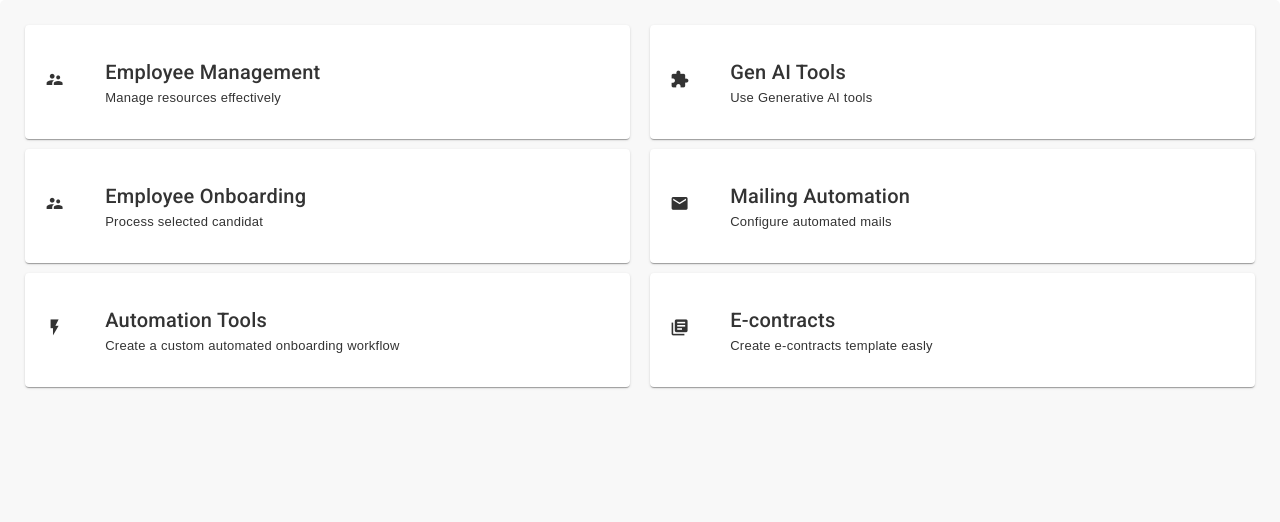
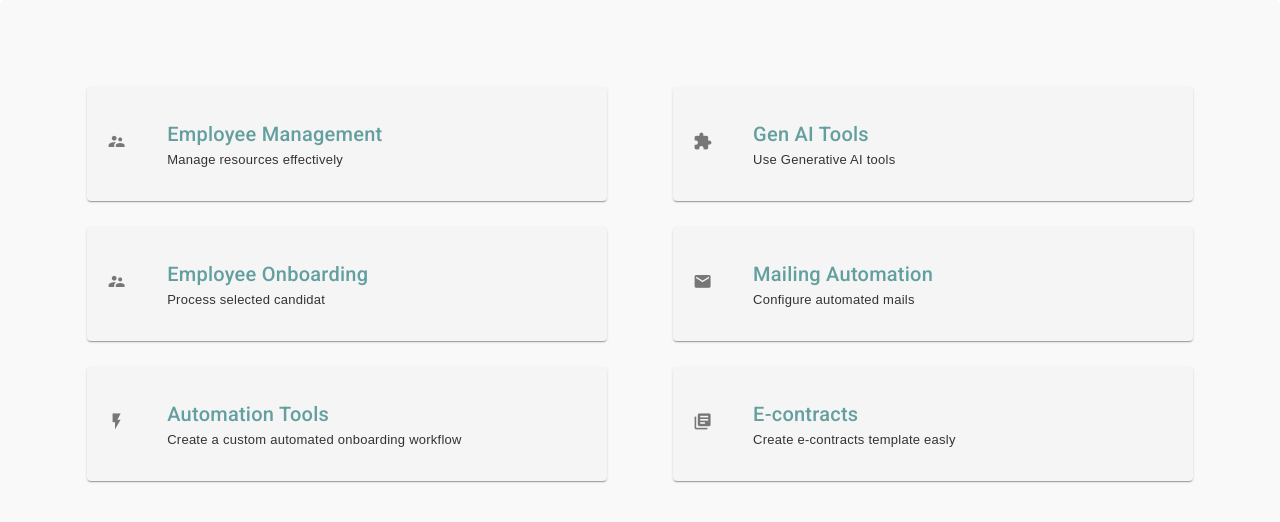
Before and after one commit to oneshoot-rh/oneshoot-onboard-ui, an Angular app: page / in a window 1280 px wide. Shown: the top 522 px of the page. Built offline with nearby package versions, Linux system fonts and the light colour scheme.

Commit message:
Update: home page ui styling update

```diff
--- a/src/app/app.component.css
+++ b/src/app/app.component.css
@@ -1,7 +1,7 @@
 .main{
     padding: 20px;
     border-radius: 5px;
-    background-color: #f8f8f8;
+    background-color: #f9f9f9;
     text-align: center;
     font-family: Arial, sans-serif;
     font-size: 16px;
--- a/src/app/home/home.component.css
+++ b/src/app/home/home.component.css
@@ -1,7 +1,8 @@
 .container {
     display: flex;
     flex-wrap: wrap;
-    gap: 10px;
+    gap: 5%;
+    padding: 5%;
   }
 
   .large-section {
@@ -11,7 +12,7 @@
     box-sizing: border-box;
     >*{
         padding: 5px;
-        margin-bottom: 10px;
+        margin-bottom: 5%;
     }
   }
 
@@ -19,8 +20,9 @@
     display: flex;
     flex-direction: row;
     cursor: pointer;
+    background-color: whitesmoke;
   }
-
+  .mat-card-title{color: #649f9f;  }
   .left-section {
     padding: 10px;
     margin: auto;
@@ -38,4 +40,5 @@
     font-size: larger;
     height: 100%;
     width: 100%;
+    color: #777777;
   }
--- a/src/app/home/home.component.html
+++ b/src/app/home/home.component.html
@@ -6,7 +6,7 @@
         </div>
         <div class="right-section">
           <mat-card-header>
-            <mat-card-title>Employee Management</mat-card-title>
+            <mat-card-title class="mat-card-title">Employee Management</mat-card-title>
           </mat-card-header>
           <mat-card-content>
             <p>Manage resources effectively</p>
@@ -20,7 +20,7 @@
         </div>
         <div class="right-section">
           <mat-card-header>
-            <mat-card-title>Employee Onboarding</mat-card-title>
+            <mat-card-title class="mat-card-title">Employee Onboarding</mat-card-title>
           </mat-card-header>
           <mat-card-content>
             <p>Process selected candidat</p>
@@ -33,7 +33,7 @@
         </div>
         <div class="right-section">
           <mat-card-header>
-            <mat-card-title>Automation Tools</mat-card-title>
+            <mat-card-title class="mat-card-title">Automation Tools</mat-card-title>
           </mat-card-header>
           <mat-card-content>
             <p>Create a custom automated onboarding workflow</p>
@@ -49,7 +49,7 @@
         </div>
         <div class="right-section">
           <mat-card-header>
-            <mat-card-title>Gen AI Tools</mat-card-title>
+            <mat-card-title class="mat-card-title">Gen AI Tools</mat-card-title>
           </mat-card-header>
           <mat-card-content>
             <p>Use Generative AI tools</p>
@@ -63,7 +63,7 @@
         </div>
         <div class="right-section">
           <mat-card-header>
-            <mat-card-title>Mailing Automation</mat-card-title>
+            <mat-card-title class="mat-card-title">Mailing Automation</mat-card-title>
           </mat-card-header>
           <mat-card-content>
             <p>Configure automated mails</p>
@@ -77,7 +77,7 @@
         </div>
         <div class="right-section">
           <mat-card-header>
-            <mat-card-title>E-contracts</mat-card-title>
+            <mat-card-title class="mat-card-title">E-contracts</mat-card-title>
           </mat-card-header>
           <mat-card-content>
             <p>Create e-contracts template easly</p>
```
